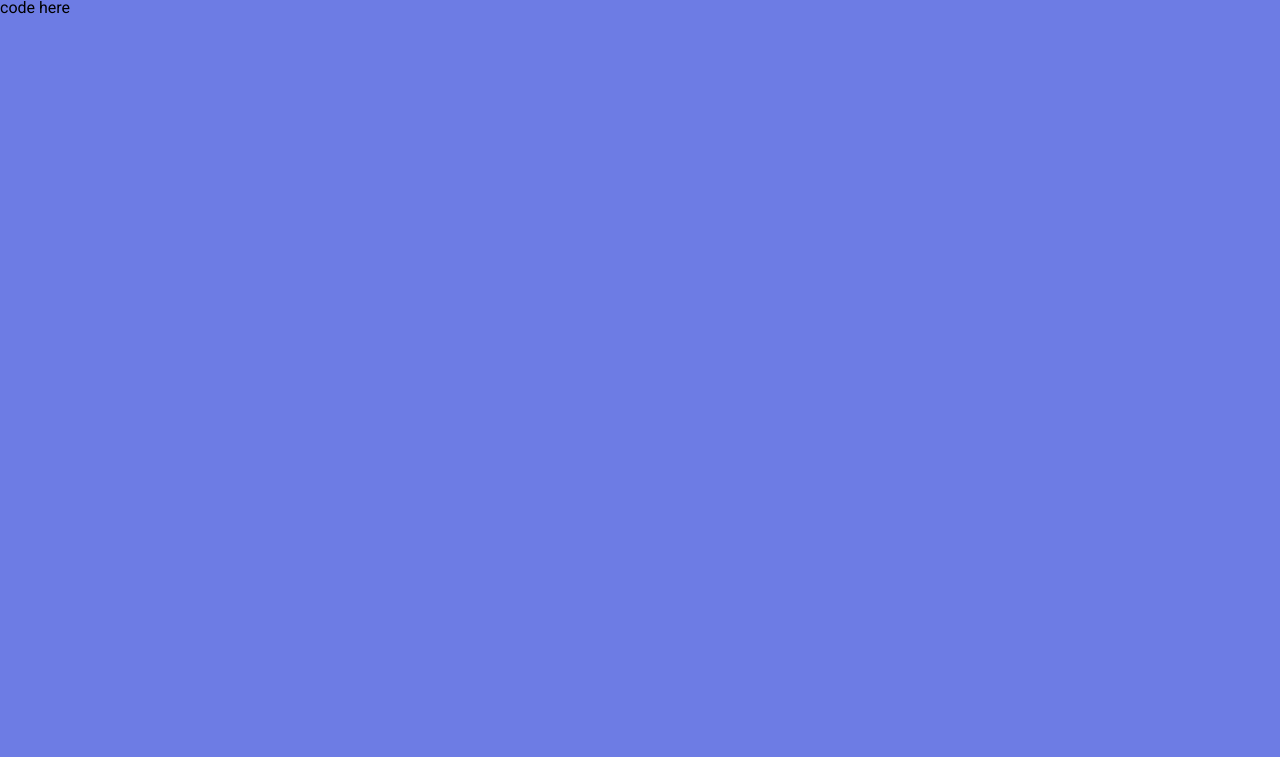
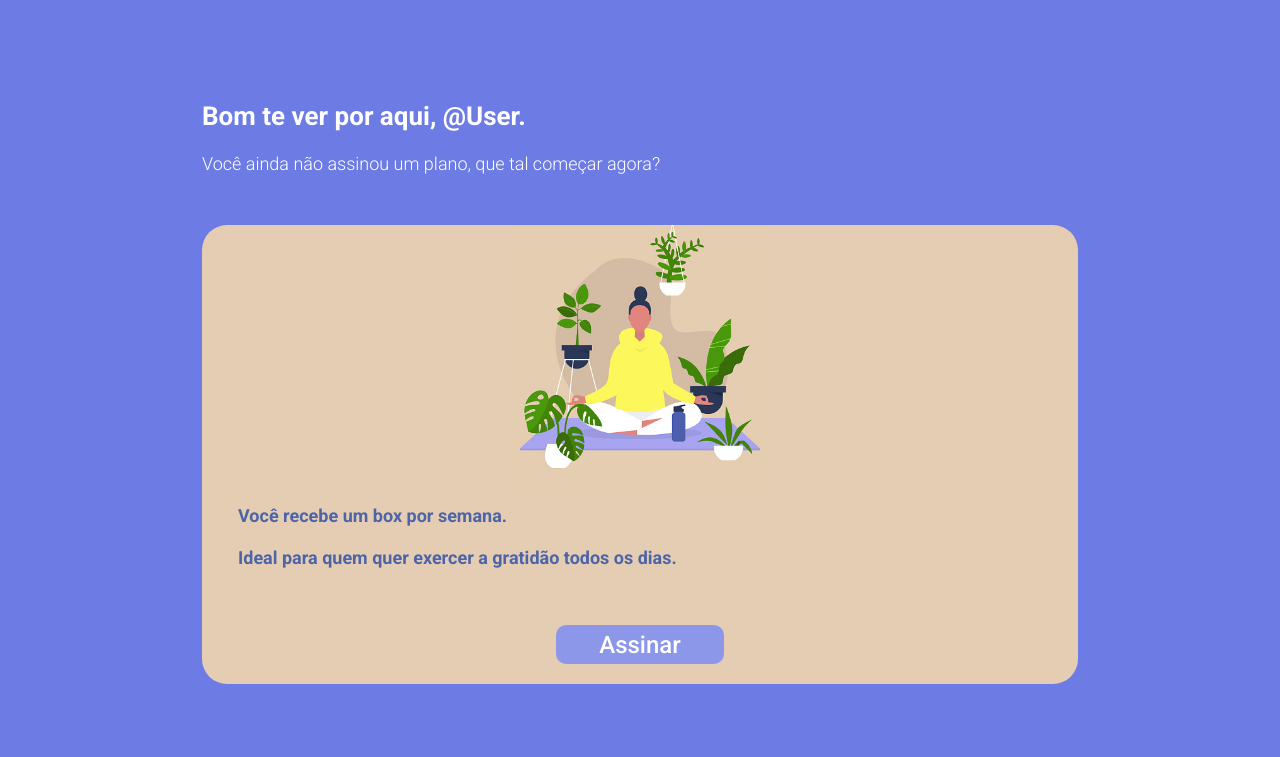
Before and after one commit to andrezzasouza/GratiBox_Front-end, a React (Create React App) app: page /plans in a window 1280 px wide. Shown: the top 757 px of the page. Built offline with nearby package versions, Linux system fonts and the light colour scheme.

Commit message:
Design plans page

```diff
--- /dev/null
+++ b/src/assets/styles/PlanStyle.js
@@ -0,0 +1,59 @@
+import styled from 'styled-components';
+
+const InnerBigContainer = styled.main`
+  padding: 101px 10px 5px;
+  @media (min-width: 800px) {
+    width: 70%;
+    margin: 0 auto;
+  }
+`;
+
+const TopText = styled.p`
+  font-weight: 300;
+  font-size: 18px;
+  line-height: 21px;
+  color: #ffffff;
+  margin: 0 0 51px;
+`;
+
+const PlanBox = styled.div`
+  width: 100%;
+  background: #e5cdb3;
+  border-radius: 25px;
+  margin: 0 0 75px;
+  img {
+    width: 100%;
+    object-fit: cover;
+    border-radius: 25px;
+    height: 32.8vh;
+    margin: 0 0 15px;
+    @media (min-width: 600px) {
+      object-fit: contain;
+    }
+  }
+  p {
+    font-weight: bold;
+    font-size: 18px;
+    line-height: 21px;
+    color: #4d65a8;
+    margin: 0 36px 21px;
+  }
+`;
+
+const SubscribeButton = styled.button`
+  width: 168px;
+  height: 39px;
+  background: #8c97ea;
+  border-radius: 10px;
+  border: none;
+  font-family: Roboto, sans-serif;
+  font-weight: 500;
+  font-size: 24px;
+  line-height: 28px;
+  text-align: center;
+  color: #ffffff;
+  margin: 36px calc((100% - 168px) / 2) 20px;
+  cursor: pointer;
+`;
+
+export { InnerBigContainer, TopText, PlanBox, SubscribeButton };
--- /dev/null
+++ b/src/components/Greeting.js
@@ -0,0 +1,19 @@
+import styled from 'styled-components';
+
+export default function Greeting() {
+  const userInfo = JSON.parse(localStorage.getItem('loginData'));
+
+  return (
+    <GreetingBox>
+      <h1>Bom te ver por aqui, {userInfo ? userInfo.name : '@User'}.</h1>
+    </GreetingBox>
+  );
+}
+
+const GreetingBox = styled.div`
+  margin: 0 0 22px;
+  font-weight: 700;
+  font-size: 26px;
+  line-height: 30px;
+  color: #ffffff;
+`;
--- a/src/pages/Login.js
+++ b/src/pages/Login.js
@@ -26,8 +26,13 @@ export default function Login() {
   const { setUserData } = useContext(UserContext);
 
   useEffect(() => {
-    if (localStorage.getItem('loginData')) {
-      navigate('/home');
+    const userLogin = JSON.parse(localStorage.getItem('loginData'));
+    if (userLogin.name) {
+      if (userLogin.plan === null) {
+        navigate('/plans');
+      } else {
+        navigate('/details');
+      }
     }
   }, []);
 
--- a/src/pages/Plans.js
+++ b/src/pages/Plans.js
@@ -1,3 +1,37 @@
+import { useNavigate } from 'react-router-dom';
+import Greeting from '../components/Greeting';
+import weekImg from '../assets/images/image04.jpg';
+import monthImg from '../assets/images/image02.jpg';
+import {
+  InnerBigContainer,
+  TopText,
+  PlanBox,
+  SubscribeButton
+} from '../assets/styles/PlanStyle';
+
 export default function Plans() {
-  return <>code here</>;
+  const navigate = useNavigate();
+
+  return (
+    <InnerBigContainer>
+      <Greeting />
+      <TopText>Você ainda não assinou um plano, que tal começar agora?</TopText>
+      <PlanBox>
+        <img src={weekImg} alt="Menina sentada entre plantas meditando." />
+        <p>Você recebe um box por semana.</p>
+        <p>Ideal para quem quer exercer a gratidão todos os dias.</p>
+        <SubscribeButton onClick={() => navigate('/subscription?type=weekly')}>
+          Assinar
+        </SubscribeButton>
+      </PlanBox>
+      <PlanBox>
+        <img src={monthImg} alt="Menina sentada no quarto meditando." />
+        <p>Você recebe um box por mês.</p>
+        <p>Ideal para quem está começando agora.</p>
+        <SubscribeButton onClick={() => navigate('/subscription?type=monthly')}>
+          Assinar
+        </SubscribeButton>
+      </PlanBox>
+    </InnerBigContainer>
+  );
 }
--- a/src/pages/SignUp.js
+++ b/src/pages/SignUp.js
@@ -26,8 +26,13 @@ export default function SignUp() {
   const [hide, setHide] = useState(false);
 
   useEffect(() => {
-    if (localStorage.getItem('loginData')) {
-      navigate('/home');
+    const userLogin = JSON.parse(localStorage.getItem('loginData'));
+    if (userLogin.name) {
+      if (userLogin.plan === null) {
+        navigate('/plans');
+      } else {
+        navigate('/details');
+      }
     }
   }, []);
 
```
Also changed, not shown: .eslintrc.json.
